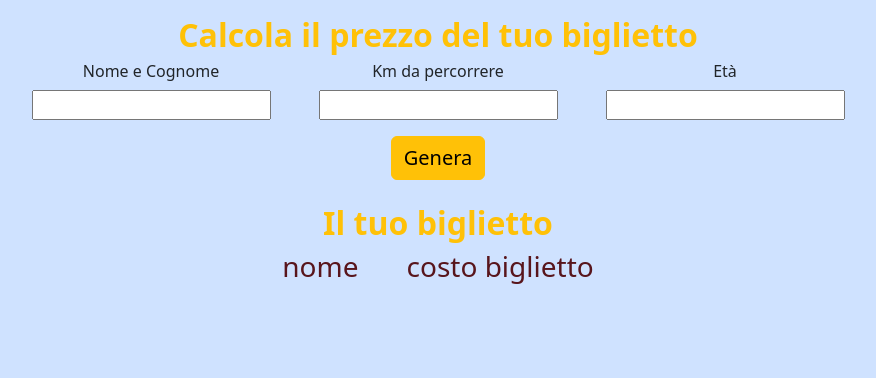
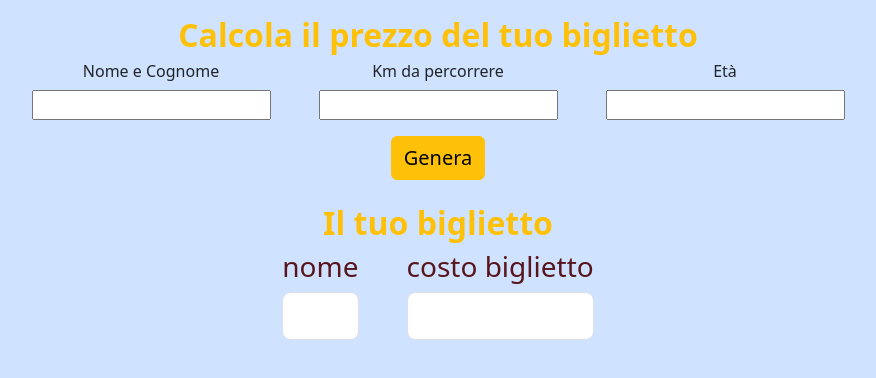
Before and after one commit to AlessandroSemeraro/js-biglietto-treno-form, a plain HTML site: page index.html in a window 1280 px wide. Shown: the whole page, without its empty margins (202-1078 px from the left). Drawn offline with nearby package versions, Linux system fonts and the light colour scheme.

Commit message:
Added output elements

```diff
--- a/index.html
+++ b/index.html
@@ -61,11 +61,11 @@
             <div class="d-flex justify-content-center">
                 <div class="mx-4">
                     <h2 class="fs-3 text-center text-danger-emphasis">nome</h2>
-                    <p id="userName" class="text-success"></p>
+                    <output id="userName"  class="form-control form-control-lg text-success text-center" type="text">
                 </div>
                 <div class="mx-4" >
                     <h2 class="fs-3 text-center text-danger-emphasis">costo biglietto</h2>
-                    <p id="priceTicketFinal" class="text-success"></p>
+                    <output id="priceTicketFinal" class="form-control form-control-lg text-success text-center" type="number"></output>
                 </div>
             </div>
        </section>
--- a/js/script.js
+++ b/js/script.js
@@ -1,8 +1,9 @@
-const inputName = document.getElementById('inputName').value;
 
 const buttonSubmit = document.getElementById('buttonSubmit');
 
 buttonSubmit.addEventListener('click', function()   {
+
+    const inputName = document.getElementById('inputName').value;
 
     const inputKm = parseFloat(document.getElementById('inputKm').value);
 
@@ -21,6 +22,7 @@ buttonSubmit.addEventListener('click', function()   {
         else {
         priceTicket = priceTicket.toFixed(2)
     }
+
     userName.innerHTML = inputName;
     priceTicketFinal.innerHTML = priceTicket +'&euro;';
     //console.log(priceTicket)
```
